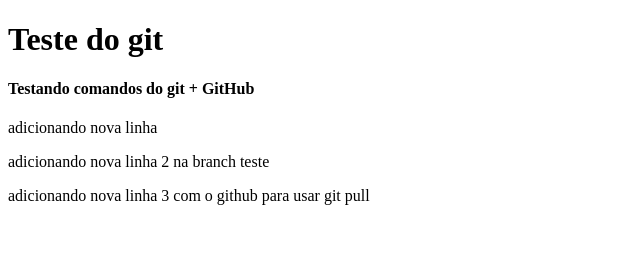
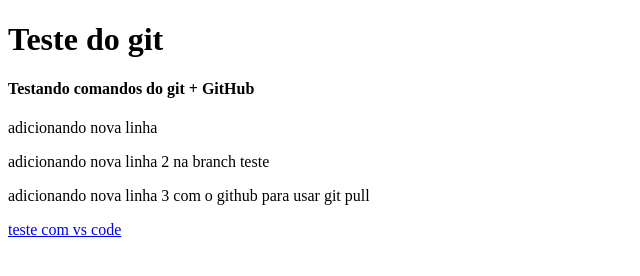
Before and after one commit to C-menoia/ubuntuGogs, a plain HTML site: page index.html in a window 1280 px wide. Shown: the whole page, without its empty margins (0-640 px from the left). Drawn offline with Linux system fonts and the light colour scheme.

Commit message:
Testando pelo vs code

```diff
--- a/index.html
+++ b/index.html
@@ -11,5 +11,6 @@
     <p>adicionando nova linha</p>
     <p>adicionando nova linha 2 na branch teste</p>
     <p>adicionando nova linha 3 com o github para usar git pull</p>
+    <a href="#">teste com vs code</a>
 </body>
 </html>
```
